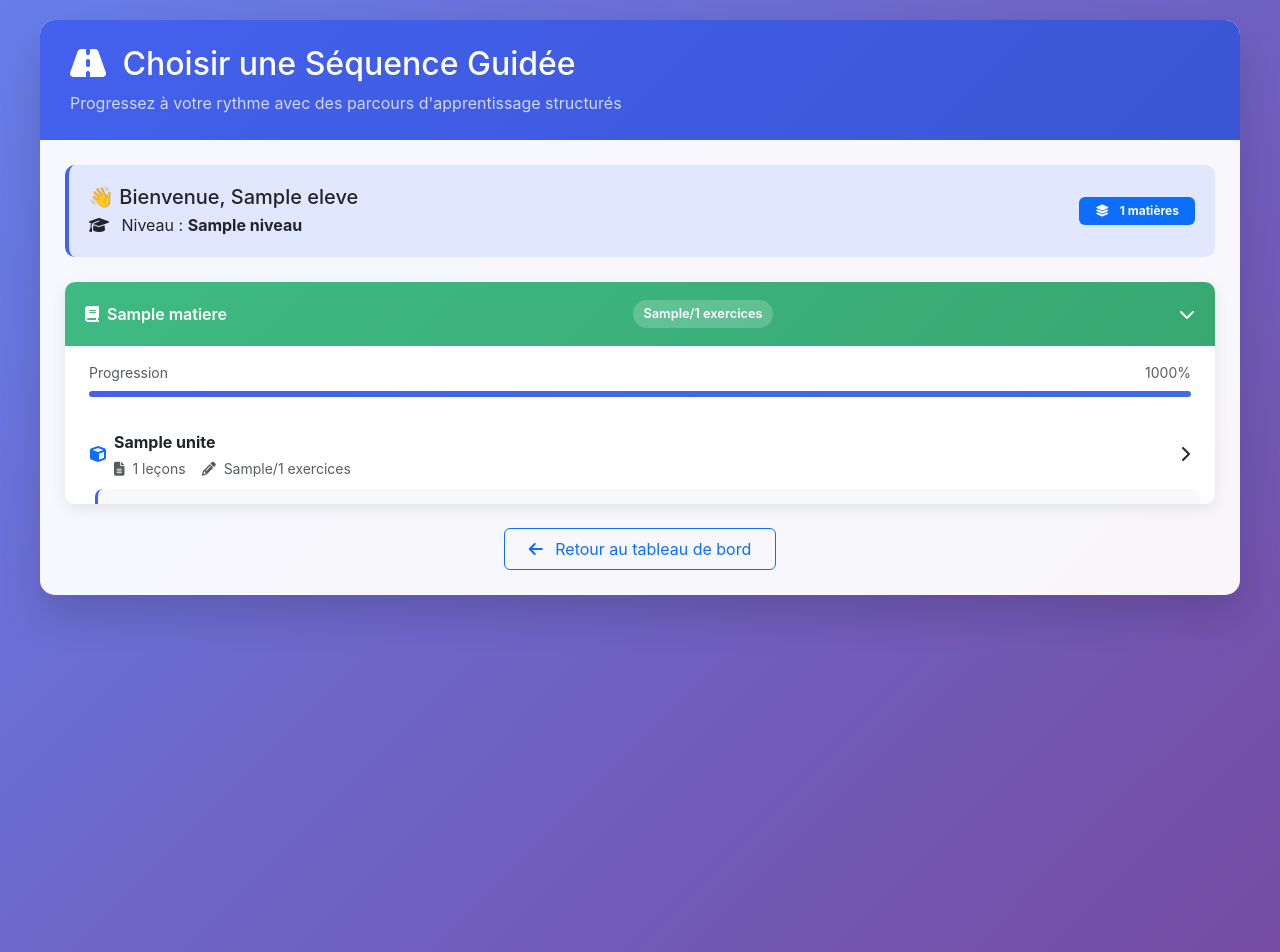
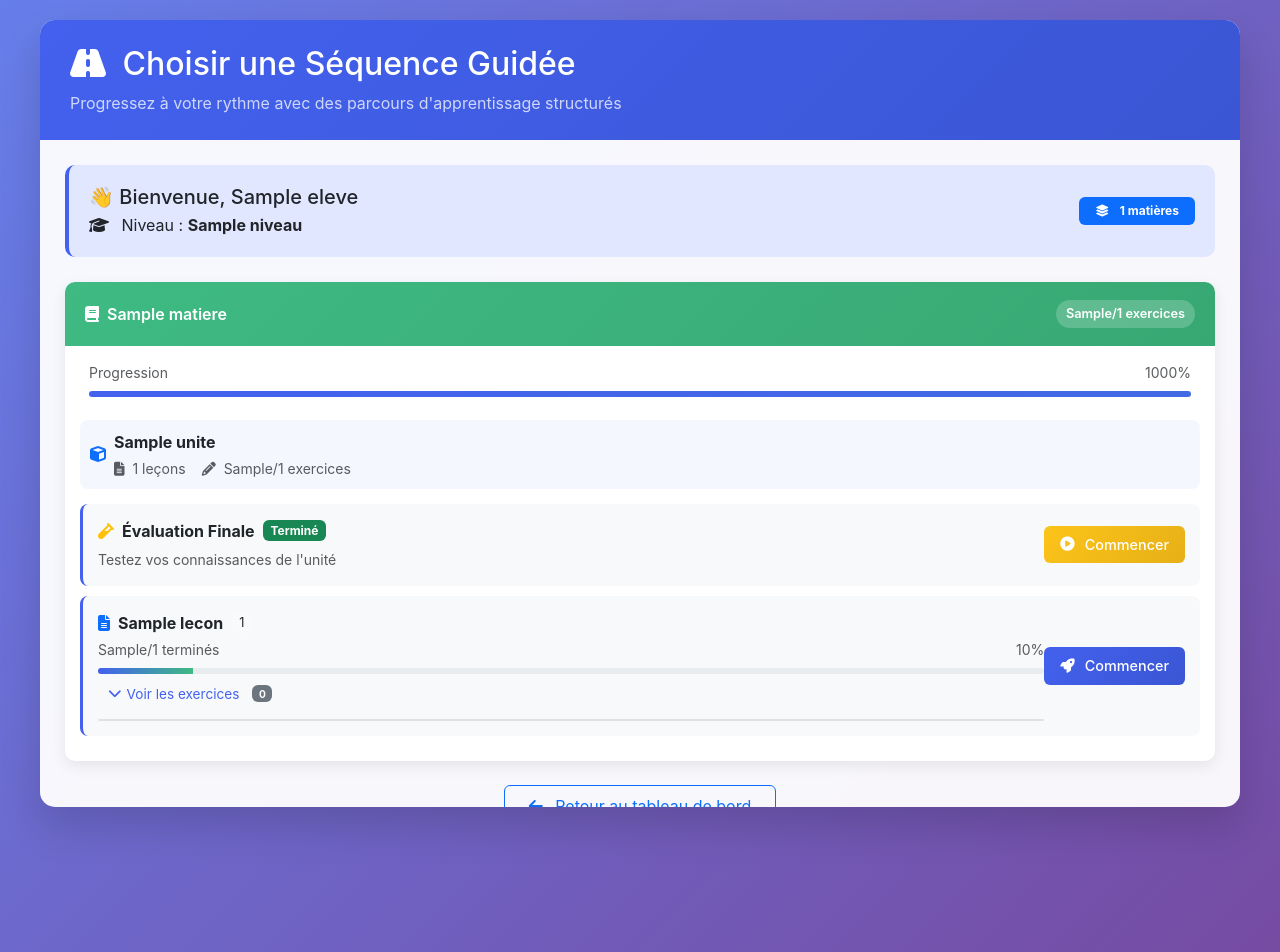
Before and after one commit to GuehiA/tutorat_ai, a Python web app: template templates/choisir_sequence.html in a window 1280 px wide. Run offline with Jinja, Linux system fonts and the light colour scheme; the template is opened without the code that fills it: most values are stand-ins (such as "Sample title", 1, 10 or a date in 2020).

Commit message:
Update choisir_sequence.html
correct

```diff
--- a/templates/choisir_sequence.html
+++ b/templates/choisir_sequence.html
@@ -70,23 +70,10 @@
       font-weight: 600;
       display: flex;
       align-items: center;
-      cursor: pointer;
-      user-select: none;
-      transition: background 0.3s;
-    }
-
-    .matiere-header:hover {
-      background: linear-gradient(135deg, #38a873 0%, #2e9968 100%);
     }
 
     .matiere-content {
-      max-height: 0;
-      overflow: hidden;
-      transition: max-height 0.3s ease-out;
-    }
-
-    .matiere-content.expanded {
-      max-height: 2000px; /* Valeur suffisamment grande pour contenir tout */
+      padding: 0;
     }
 
     .unite-card {
@@ -101,25 +88,10 @@
     .unite-header {
       display: flex;
       align-items: center;
-      cursor: pointer;
       padding: 10px;
       border-radius: 8px;
-      transition: background 0.2s;
-    }
-
-    .unite-header:hover {
       background: rgba(67, 97, 238, 0.05);
-    }
-
-    .unite-content {
-      max-height: 0;
-      overflow: hidden;
-      transition: max-height 0.3s ease-out;
-      padding-left: 15px;
-    }
-
-    .unite-content.expanded {
-      max-height: 2000px; /* Valeur suffisamment grande pour contenir tout */
+      margin-bottom: 15px;
     }
 
     .lecon-item {
@@ -133,7 +105,6 @@
 
     .lecon-item:hover {
       background: #e9ecef;
-      transform: translateX(5px);
     }
 
     .progress-bar {
@@ -214,21 +185,72 @@
       color: #6c757d;
     }
 
-    /* Icônes avec transition */
-    .matiere-header i.fa-chevron-down {
-      transition: transform 0.3s ease;
+    .exercice-details {
+      max-height: 0;
+      overflow: hidden;
+      transition: max-height 0.3s ease-out;
+      background: white;
+      border-radius: 8px;
+      margin-top: 10px;
+      border: 1px solid #dee2e6;
     }
 
-    .matiere-header.collapsed i.fa-chevron-down {
-      transform: rotate(-90deg);
+    .exercice-details.expanded {
+      max-height: 500px;
+      padding: 15px;
     }
 
-    .unite-header i.fa-chevron-right {
-      transition: transform 0.3s ease;
+    .toggle-exercices {
+      background: none;
+      border: none;
+      color: var(--primary);
+      cursor: pointer;
+      font-size: 0.85rem;
+      padding: 5px 10px;
+      margin-top: 5px;
+      display: inline-flex;
+      align-items: center;
+      gap: 5px;
     }
 
-    .unite-header.collapsed i.fa-chevron-right {
-      transform: rotate(90deg);
+    .toggle-exercices:hover {
+      color: var(--primary-dark);
+    }
+
+    .exercice-list {
+      padding: 10px;
+    }
+
+    .exercice-item {
+      padding: 8px 12px;
+      border-bottom: 1px solid #f1f1f1;
+      display: flex;
+      justify-content: space-between;
+      align-items: center;
+    }
+
+    .exercice-item:last-child {
+      border-bottom: none;
+    }
+
+    .exercice-status {
+      width: 10px;
+      height: 10px;
+      border-radius: 50%;
+      display: inline-block;
+      margin-right: 8px;
+    }
+
+    .exercice-status.completed {
+      background-color: var(--success);
+    }
+
+    .exercice-status.pending {
+      background-color: #ffc107;
+    }
+
+    .exercice-status.not-started {
+      background-color: #dee2e6;
     }
 
     @media (max-width: 768px) {
@@ -310,16 +332,15 @@
 
           <div class="matiere-card">
             <!-- Matière Header -->
-            <div class="matiere-header collapsed" onclick="toggleMatiere(this)">
+            <div class="matiere-header">
               <i class="fas fa-book me-2"></i>
               {{ matiere_nom }}
               <span class="stats-badge">
                 {{ stats.completed_exercises }}/{{ stats.total_exercises }} {{ "exercises" if lang == "en" else "exercices" }}
               </span>
-              <i class="fas fa-chevron-down ms-auto"></i>
             </div>
 
-            <!-- Matière Content -->
+            <!-- Matière Content - TOUJOURS VISIBLE -->
             <div class="matiere-content">
               <!-- Progress bar for matiere -->
               <div class="px-4 pt-3 pb-2">
@@ -332,14 +353,14 @@
                 </div>
               </div>
 
-              <!-- Unités List -->
+              <!-- Unités List - TOUJOURS VISIBLE -->
               {% for unit_data in data.unites %}
                 {% set unite = unit_data.unite %}
                 {% set unit_completion = (unit_data.completed_exercises / unit_data.total_exercises * 100) if unit_data.total_exercises > 0 else 0 %}
 
                 <div class="unite-card">
                   <!-- Unité Header -->
-                  <div class="unite-header collapsed" onclick="toggleUnite(this)">
+                  <div class="unite-header">
                     <i class="fas fa-cube me-2 text-primary"></i>
                     <div class="flex-grow-1">
                       <strong>{{ unite.nom_en if lang == 'en' and unite.nom_en else unite.nom }}</strong>
@@ -354,11 +375,10 @@
                         </small>
                       </div>
                     </div>
-                    <i class="fas fa-chevron-right ms-2"></i>
                   </div>
 
-                  <!-- Unité Content -->
-                  <div class="unite-content">
+                  <!-- Unité Content - TOUJOURS VISIBLE -->
+                  <div>
                     <!-- Test Sommatif -->
                     {% for test in unit_data.tests %}
                       <div class="lecon-item d-flex justify-content-between align-items-center flex-wrap">
@@ -382,7 +402,7 @@
                       </div>
                     {% endfor %}
 
-                    <!-- Leçons -->
+                    <!-- Leçons - TOUJOURS VISIBLE -->
                     {% for lecon_data in unit_data.lecons %}
                       {% set lecon = lecon_data.lecon %}
                       {% if lecon_data.total_exercises > 0 %}
@@ -404,6 +424,37 @@
                             <div class="progress-bar">
                               <div class="progress-fill" style="width: {{ lecon_data.progress }}%"></div>
                             </div>
+
+                            <!-- Bouton pour voir les exercices (optionnel) -->
+                            {% if lecon_data.exercices %}
+                            <button class="toggle-exercices" onclick="toggleExercices(this)">
+                              <i class="fas fa-chevron-down"></i>
+                              {{ "Show exercises" if lang == "en" else "Voir les exercices" }}
+                              <span class="badge bg-secondary ms-2">{{ lecon_data.exercices|length }}</span>
+                            </button>
+
+                            <div class="exercice-details">
+                              <div class="exercice-list">
+                                {% for exercice in lecon_data.exercices %}
+                                <div class="exercice-item">
+                                  <div>
+                                    <span class="exercice-status {% if exercice.completed %}completed{% elif exercice.started %}pending{% else %}not-started{% endif %}"></span>
+                                    <span>{{ exercice.titre }}</span>
+                                  </div>
+                                  <small class="text-muted">
+                                    {% if exercice.difficulty == 'easy' %}
+                                      {{ "Easy" if lang == "en" else "Facile" }}
+                                    {% elif exercice.difficulty == 'medium' %}
+                                      {{ "Medium" if lang == "en" else "Moyen" }}
+                                    {% else %}
+                                      {{ "Hard" if lang == "en" else "Difficile" }}
+                                    {% endif %}
+                                  </small>
+                                </div>
+                                {% endfor %}
+                              </div>
+                            </div>
+                            {% endif %}
                           </div>
                           <a href="/exercice-sequentiel-progressif?username={{ eleve.username }}&lecon_id={{ lecon.id }}&lang={{ lang }}&index=0"
                              class="btn-start mt-2 mt-md-0">
@@ -448,39 +499,21 @@
 </div>
 
 <script>
-  // Toggle matiere content
-  function toggleMatiere(element) {
-    const content = element.nextElementSibling;
-    const icon = element.querySelector('.fa-chevron-down');
+  // Fonction pour afficher/masquer les exercices détaillés
+  function toggleExercices(button) {
+    const details = button.nextElementSibling;
+    const icon = button.querySelector('i');
 
-    // Toggle collapsed class
-    element.classList.toggle('collapsed');
-
-    // Toggle content
-    if (content.classList.contains('expanded')) {
-      content.style.maxHeight = '0';
-      content.classList.remove('expanded');
+    if (details.classList.contains('expanded')) {
+      details.classList.remove('expanded');
+      icon.classList.remove('fa-chevron-up');
+      icon.classList.add('fa-chevron-down');
+      button.innerHTML = button.innerHTML.replace("{{ 'Hide exercises' if lang == 'en' else 'Masquer les exercices' }}", "{{ 'Show exercises' if lang == 'en' else 'Voir les exercices' }}");
     } else {
-      content.style.maxHeight = content.scrollHeight + 'px';
-      content.classList.add('expanded');
-    }
-  }
-
-  // Toggle unite content
-  function toggleUnite(element) {
-    const content = element.nextElementSibling;
-    const icon = element.querySelector('.fa-chevron-right');
-
-    // Toggle collapsed class
-    element.classList.toggle('collapsed');
-
-    // Toggle content
-    if (content.classList.contains('expanded')) {
-      content.style.maxHeight = '0';
-      content.classList.remove('expanded');
-    } else {
-      content.style.maxHeight = content.scrollHeight + 'px';
-      content.classList.add('expanded');
+      details.classList.add('expanded');
+      icon.classList.remove('fa-chevron-down');
+      icon.classList.add('fa-chevron-up');
+      button.innerHTML = button.innerHTML.replace("{{ 'Show exercises' if lang == 'en' else 'Voir les exercices' }}", "{{ 'Hide exercises' if lang == 'en' else 'Masquer les exercices' }}");
     }
   }
 
@@ -488,18 +521,6 @@
   document.addEventListener('DOMContentLoaded', function() {
     document.getElementById('loading').style.display = 'none';
     document.getElementById('matieres-container').style.display = 'block';
-
-    // Dérouler automatiquement la première matière pour faciliter le test
-    const firstMatiere = document.querySelector('.matiere-header');
-    if (firstMatiere) {
-      toggleMatiere(firstMatiere);
-
-      // Dérouler aussi la première unité de la première matière
-      const firstUnite = document.querySelector('.unite-header');
-      if (firstUnite) {
-        toggleUnite(firstUnite);
-      }
-    }
   });
 
   // Show loading initially
```
